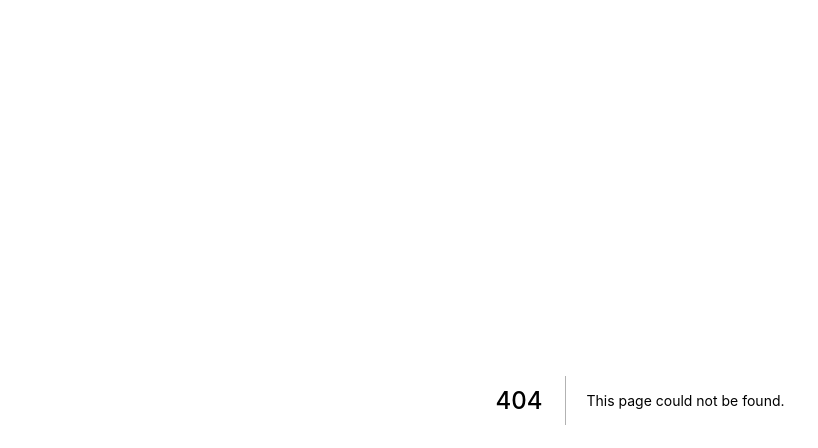
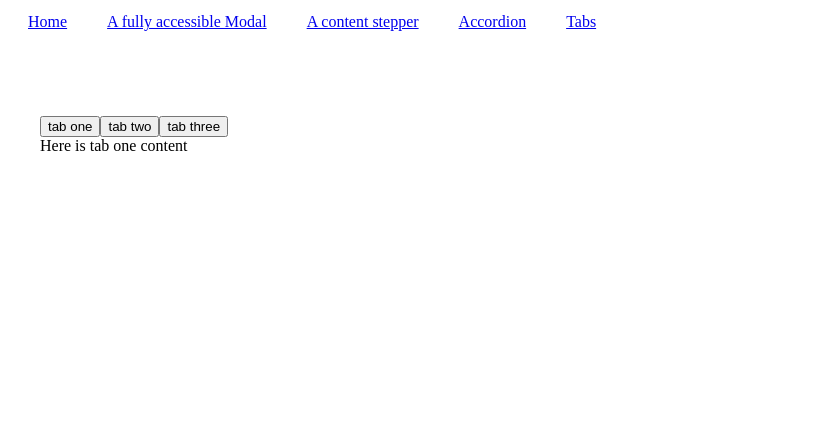
Before and after one commit to alexbuiltit/react-hooks, a Next.js app: page /tabs in a window 1280 px wide. Before the commit this address had no page. Shown: the top 448 px of the page, without its empty margins (0-818 px from the left). Built offline with nearby package versions, Linux system fonts and the light colour scheme.

Commit message:
Added tabs component

```diff
--- /dev/null
+++ b/components/features/tabs/Tabs.js
@@ -0,0 +1,55 @@
+import React, { useState } from 'react';
+import PropTypes from 'prop-types';
+
+const Tabs = ({ children }) => {
+  const [activeTab, setActiveTab] = useState('tab_0');
+
+  let tabItems = {};
+  let tabNavigation;
+
+  if (children) {
+    children.map((child, idx) => {
+      const tabId = `tab_${idx}`;
+      const title = child.props.title;
+      const children = child.props.children;
+      const childObject = {
+        [tabId]: {
+          label: tabId,
+          title: title,
+          content: children,
+        },
+      };
+      Object.assign(tabItems, childObject);
+    });
+  }
+
+  if (tabItems) {
+    tabNavigation = Object.keys(tabItems).map(item => (
+      <button key={item} onClick={() => setActiveTab(item)}>
+        {tabItems[item].title}
+      </button>
+    ));
+  }
+
+  return (
+    <div>
+      <nav>{tabNavigation}</nav>
+      {tabItems[activeTab].content}
+    </div>
+  );
+};
+
+Tabs.propTypes = {
+  title: PropTypes.string,
+};
+
+export const Tab = ({ title, children }) => {
+  return (
+    <div className="tab">
+      <div>{title}</div>
+      <div className="tab__content">{children}</div>
+    </div>
+  );
+};
+
+export default Tabs;
--- a/components/global/Header.js
+++ b/components/global/Header.js
@@ -42,6 +42,11 @@ const Header = () => (
             <a>Accordion</a>
           </Link>
         </li>
+        <li>
+          <Link href="/tabs">
+            <a>Tabs</a>
+          </Link>
+        </li>
       </ul>
     </MainNavigation>
   </div>
--- /dev/null
+++ b/pages/tabs.js
@@ -0,0 +1,16 @@
+import React from 'react';
+import Layout from '../components/global/Layout';
+import Tabs, { Tab } from '../components/features/tabs/Tabs';
+const Index = () => {
+  return (
+    <Layout>
+      <Tabs>
+        <Tab title="tab one">Here is tab one content</Tab>
+        <Tab title="tab two">Here is tab two content</Tab>
+        <Tab title="tab three">Here is tab three content</Tab>
+      </Tabs>
+    </Layout>
+  );
+};
+
+export default Index;
```
